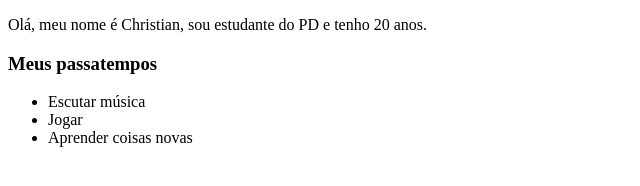
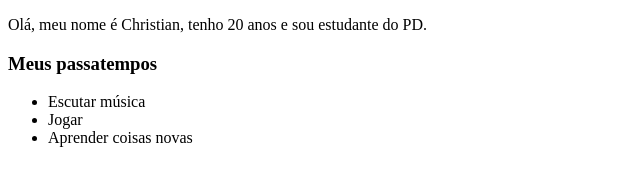
Before and after one commit to HenriCh213/desenvolve-introducao-web, a plain HTML site: page pagina.html in a window 1280 px wide. Shown: the full height of the page, 0-640 px from the left. Drawn offline with Linux system fonts and the light colour scheme.

Commit message:
Update pagina.html

```diff
--- a/pagina.html
+++ b/pagina.html
@@ -8,7 +8,7 @@
 <body>
     <div class="Apresentação">
     <p>
-        Olá, meu nome é Christian, sou estudante do PD e tenho 20 anos.
+        Olá, meu nome é Christian, tenho 20 anos e sou estudante do PD.
     </p>
     </div>
     <div class="Passatempo">
```
